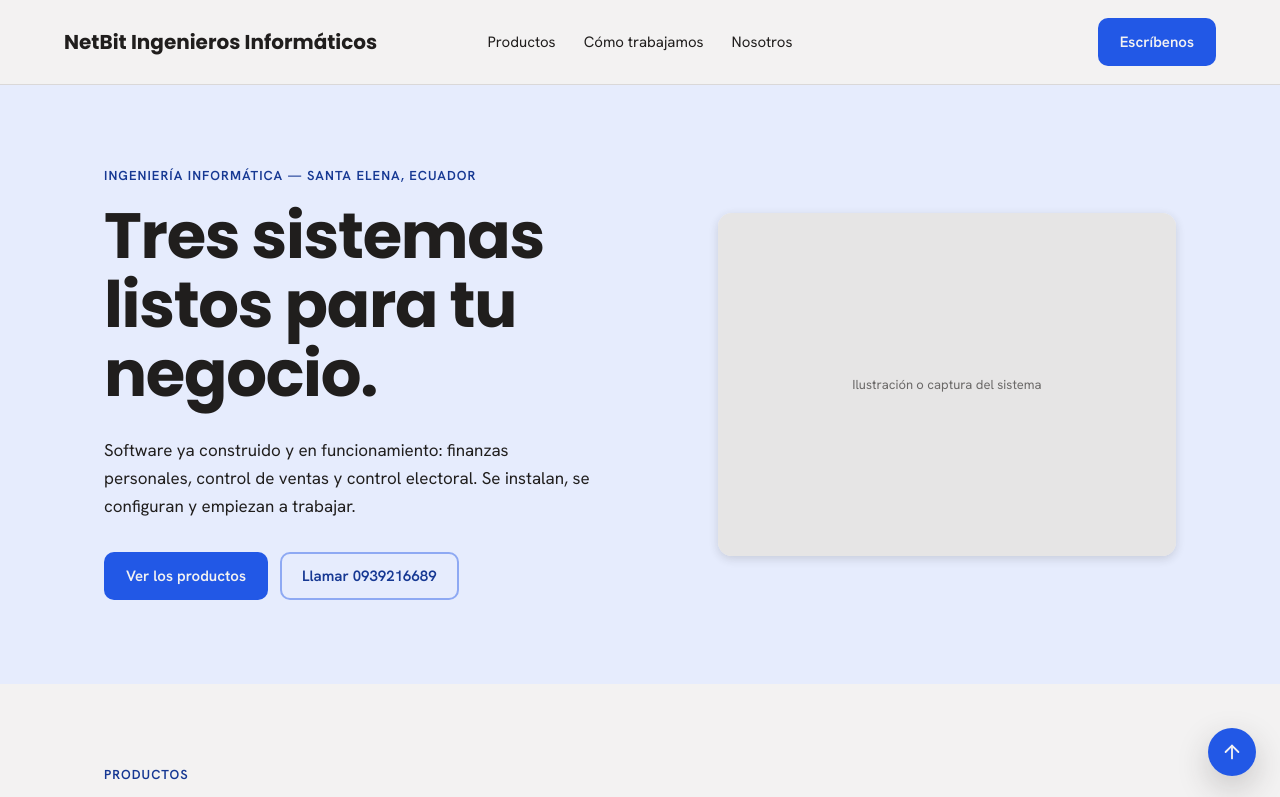
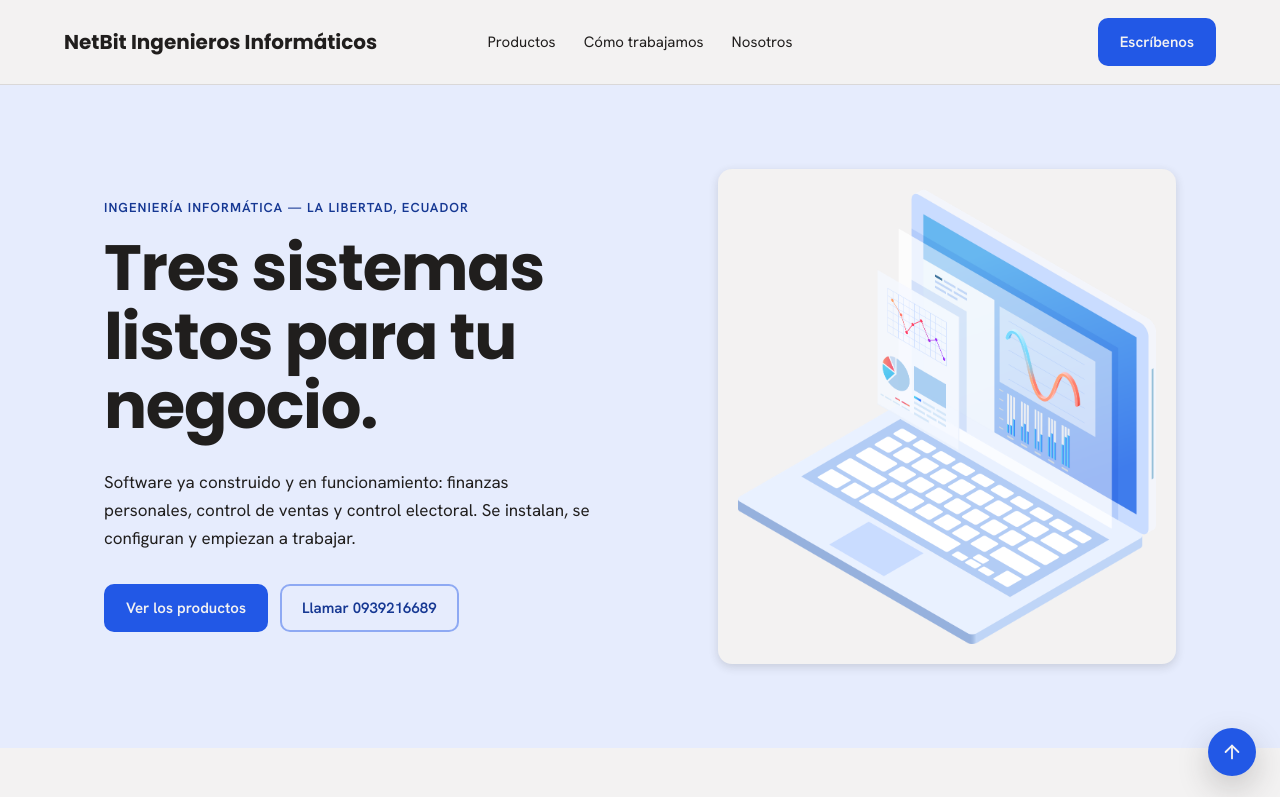
Before and after one commit to netbit04-dev/netbit-landing, a website: page index.html in a window 1280 px wide. Shown: the top 797 px of the page. Drawn offline with Linux system fonts and the light colour scheme.

Commit message:
Agrega ilustración al hero

```diff
--- a/index.html
+++ b/index.html
@@ -64,7 +64,7 @@ a:hover{color:var(--color-accent)}
   <section style="background: var(--color-accent-100);">
     <div class="split" style="max-width: 1200px; margin: 0 auto; padding: 84px clamp(20px, 5vw, 72px); display: grid; grid-template-columns: minmax(0, 6fr) minmax(0, 5fr); gap: 48px clamp(32px, 5vw, 80px); align-items: center;">
       <div>
-        <span class="mono" style="display: block; font-size: 13px; line-height: 14px; letter-spacing: 0.08em; text-transform: uppercase; color: var(--color-accent-700); margin: 0 0 18px;">Ingeniería informática — Santa Elena, Ecuador</span>
+        <span class="mono" style="display: block; font-size: 13px; line-height: 14px; letter-spacing: 0.08em; text-transform: uppercase; color: var(--color-accent-700); margin: 0 0 18px;">Ingeniería informática — La Libertad, Ecuador</span>
         <h1 style="font-weight: var(--font-heading-weight); font-size: clamp(38px, 5vw, 64px); line-height: 1.08; letter-spacing: -0.02em; margin: 0;">Tres sistemas listos para tu negocio.</h1>
         <p style="font-size: 17px; line-height: 28px; max-width: 52ch; margin: 28px 0 0;">Software ya construido y en funcionamiento: finanzas personales, control de ventas y control electoral. Se instalan, se configuran y empiezan a trabajar.</p>
         <div style="display: flex; gap: var(--space-3); flex-wrap: wrap; margin-top: 32px;">
@@ -73,7 +73,9 @@ a:hover{color:var(--color-accent)}
         </div>
       </div>
       <div style="background: var(--color-bg); border-radius: 14px; overflow: hidden; box-shadow: var(--shadow-md);">
-        <div style="width:100%;aspect-ratio:4 / 3;background:#e6e5e5;display:grid;place-items:center;color:#6b6968;font-size:13px">Ilustración o captura del sistema</div>
+        <div style="display:flex; align-items:center; justify-content:center; padding: 20px;">
+  <img src="img/hero-dashboard.png" alt="Panel de control de los sistemas NetBit" style="width:100%; height:auto; max-width:480px;">
+</div>
       </div>
     </div>
   </section>
```
Also changed, not shown: img/hero-dashboard.png (added).
